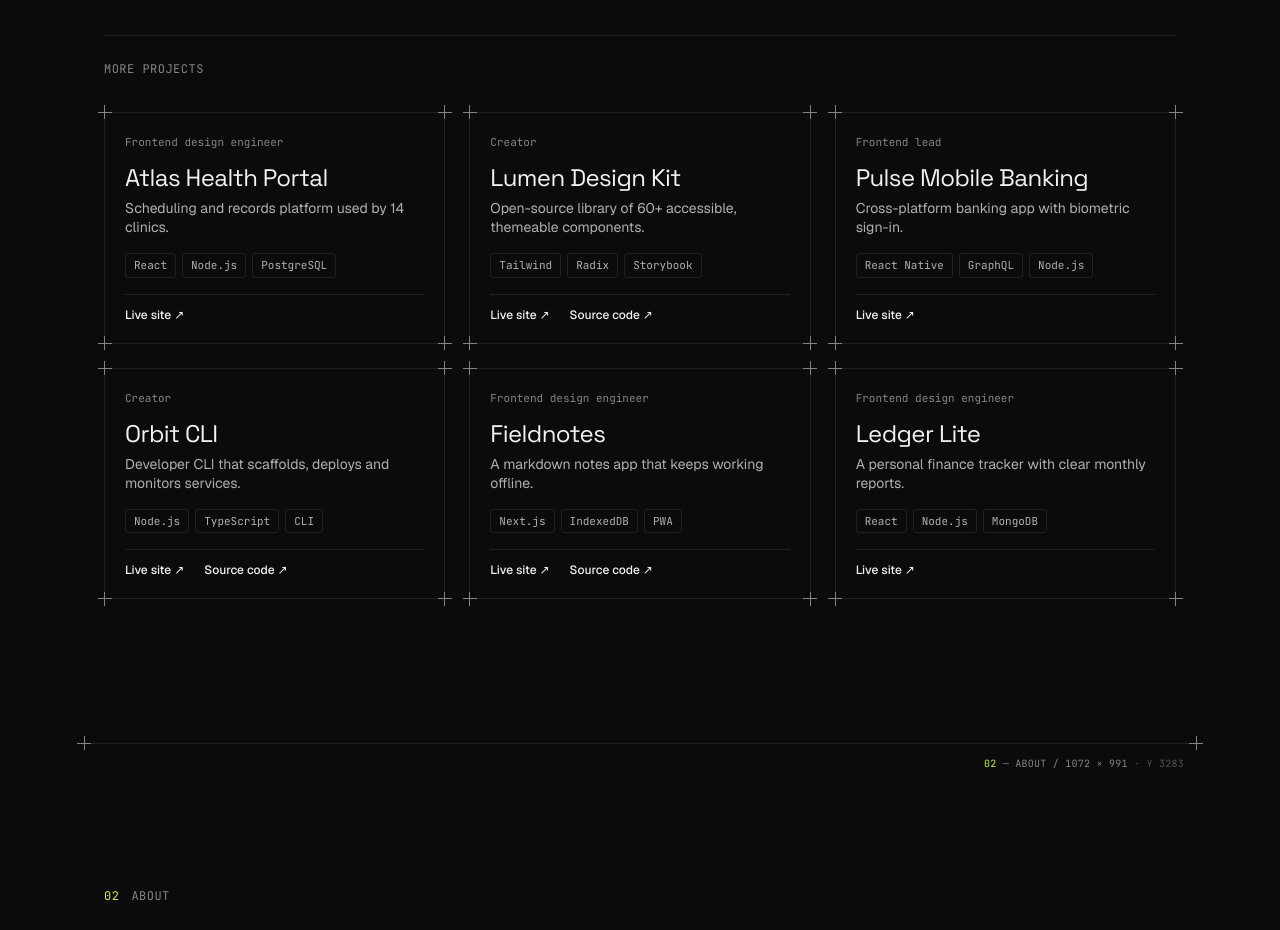
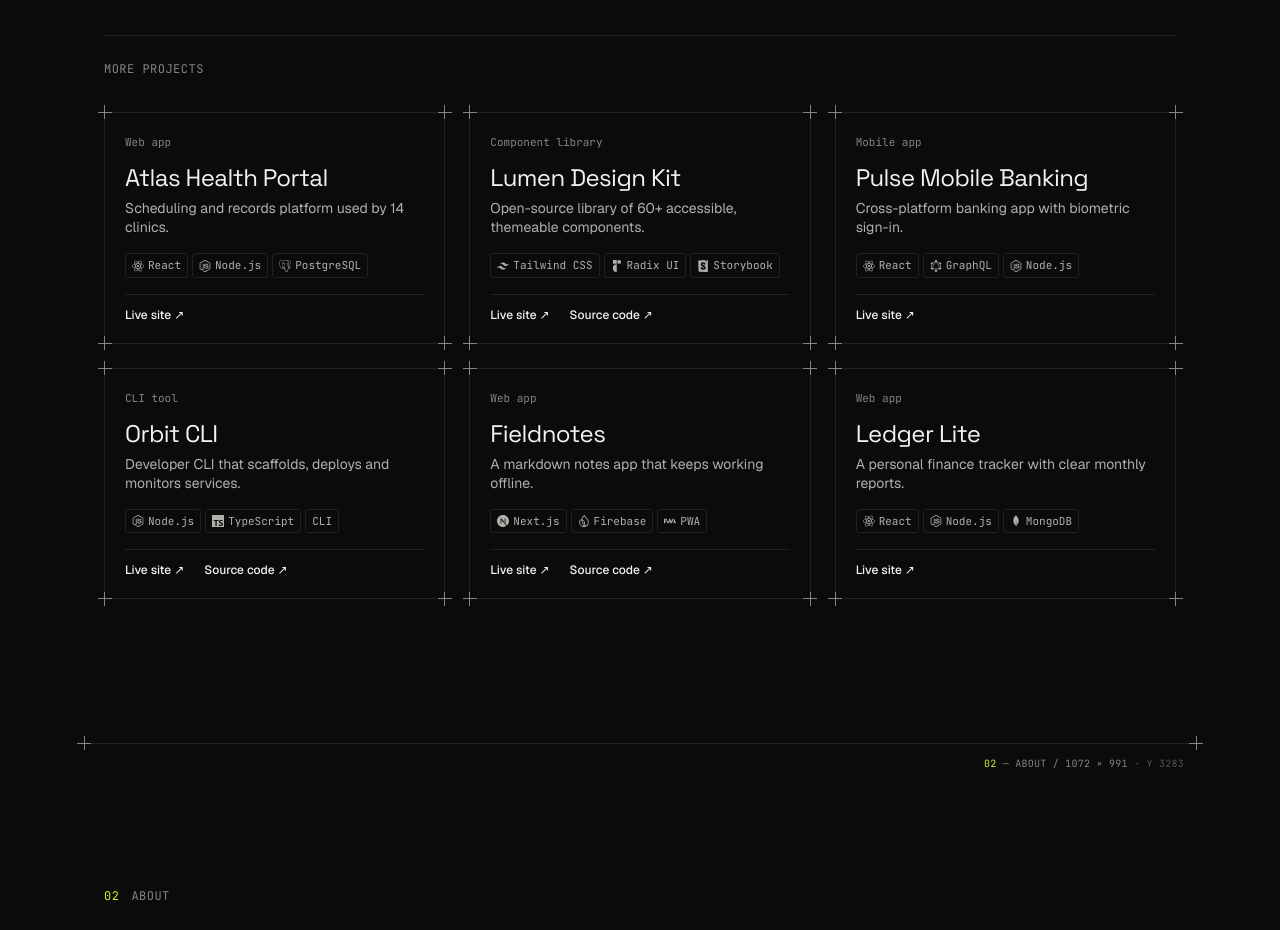
Before and after one commit to mtauhidul/mirtauhid.com-v6, a Next.js app: page / in a window 1280 px wide. Shown: the part 2540-3470 px from the top of the page. Built offline with nearby package versions, Linux system fonts and the light colour scheme; no server answers.

Commit message:
feat: richer small cards (project kind, logo chips, two-line summary); no status or numbers
Co-Authored-By: Claude Sonnet 5.5 <noreply@anthropic.com>

```diff
--- a/src/components/sections/project-card.tsx
+++ b/src/components/sections/project-card.tsx
@@ -2,6 +2,9 @@
 
 import { useState } from "react";
 import type { CaseStudy } from "@/types/content";
+import { TechIcon, hasBrandIcon } from "@/components/ui/tech-icon";
+
+const MAX_CHIPS = 4;
 
 type Side = "top" | "right" | "bottom" | "left";
 type Entry = { side: Side; on: boolean };
@@ -86,24 +89,30 @@ export function ProjectCard({ project }: { project: CaseStudy }) {
       <EdgeLine side="bottom" entry={entry} />
       <EdgeLine side="left" entry={entry} />
 
-      <div className="text-fg-subtle font-mono text-[11px]">{project.role}</div>
+      <div className="text-fg-subtle font-mono text-[11px]">{project.kind}</div>
 
       <h3 className="font-display mt-3 text-2xl leading-tight tracking-tight">
         {project.title}
       </h3>
-      <p className="text-fg-muted mt-1.5 flex-1 text-sm leading-snug">
+      <p className="text-fg-muted mt-1.5 line-clamp-2 flex-1 text-sm leading-snug">
         {project.summary}
       </p>
 
-      <ul className="mt-4 flex flex-wrap gap-1.5">
-        {project.stack.map((t) => (
+      <ul className="mt-4 flex flex-wrap gap-1">
+        {project.stack.slice(0, MAX_CHIPS).map((t) => (
           <li
             key={t}
-            className="border-line text-fg-muted rounded-[3px] border px-2 py-0.5 font-mono text-[11px]"
+            className="border-line text-fg-muted inline-flex items-center gap-1 rounded-[3px] border px-1.5 py-0.5 font-mono text-[11px]"
           >
+            {hasBrandIcon(t) && <TechIcon name={t} className="size-3" />}
             {t}
           </li>
         ))}
+        {project.stack.length > MAX_CHIPS && (
+          <li className="border-line text-fg-subtle rounded-[3px] border px-1.5 py-0.5 font-mono text-[11px]">
+            +{project.stack.length - MAX_CHIPS}
+          </li>
+        )}
       </ul>
 
       {(project.live || project.repo) && (
--- a/src/components/ui/tech-icon.tsx
+++ b/src/components/ui/tech-icon.tsx
@@ -1,13 +1,22 @@
 import {
   siAnthropic,
   siCloudinary,
+  siDocker,
   siExpress,
   siFirebase,
+  siGraphql,
   siJavascript,
   siMongodb,
   siNextdotjs,
   siNodedotjs,
+  siPostgresql,
+  siPrisma,
+  siPwa,
+  siRadixui,
   siReact,
+  siRedis,
+  siStorybook,
+  siSupabase,
   siTailwindcss,
   siTypescript,
   siVercel,
@@ -37,6 +46,15 @@ const icons: Record<string, { path: string }> = {
   "Express.js": siExpress,
   MongoDB: siMongodb,
   Firebase: siFirebase,
+  PostgreSQL: siPostgresql,
+  GraphQL: siGraphql,
+  Redis: siRedis,
+  Docker: siDocker,
+  Prisma: siPrisma,
+  Supabase: siSupabase,
+  Storybook: siStorybook,
+  "Radix UI": siRadixui,
+  PWA: siPwa,
   "Anthropic API": siAnthropic,
   Cloudinary: siCloudinary,
   Vercel: siVercel,
@@ -53,11 +71,20 @@ const monograms: Record<string, string> = {
  * Brand logo (monochrome, inherits the text color) or an initials tile.
  * Decorative: the tool name is always shown next to it.
  */
-export function TechIcon({ name }: { name: string }) {
+/** True when the tool has a real brand logo (as opposed to the initials tile). */
+export function hasBrandIcon(name: string): boolean {
+  return name in icons;
+}
+
+export function TechIcon({ name, className }: { name: string; className?: string }) {
   const icon = icons[name];
   if (icon) {
     return (
-      <svg viewBox="0 0 24 24" aria-hidden className="size-5 shrink-0 fill-current">
+      <svg
+        viewBox="0 0 24 24"
+        aria-hidden
+        className={`${className ?? "size-5"} shrink-0 fill-current`}
+      >
         <path d={icon.path} />
       </svg>
     );
--- a/src/content/projects.ts
+++ b/src/content/projects.ts
@@ -4,6 +4,7 @@ export const projects: CaseStudy[] = [
   {
     title: "Northwind Analytics",
     slug: "northwind-analytics",
+    kind: "Dashboard",
     summary: "Real-time analytics that turned 40M weekly events into decisions.",
     featured: true,
     context: "Northwind (SaaS, Series A)",
@@ -24,6 +25,7 @@ export const projects: CaseStudy[] = [
   {
     title: "Atlas Health Portal",
     slug: "atlas-health",
+    kind: "Web app",
     summary: "Scheduling and records platform used by 14 clinics.",
     context: "Atlas Clinics",
     role: "Frontend design engineer",
@@ -41,6 +43,7 @@ export const projects: CaseStudy[] = [
   {
     title: "Lumen Design Kit",
     slug: "lumen-kit",
+    kind: "Component library",
     summary: "Open-source library of 60+ accessible, themeable components.",
     context: "Open source",
     role: "Creator",
@@ -52,13 +55,14 @@ export const projects: CaseStudy[] = [
       { value: "AA", label: "WCAG contrast" },
       { value: "60+", label: "components" },
     ],
-    stack: ["Tailwind", "Radix", "Storybook"],
+    stack: ["Tailwind CSS", "Radix UI", "Storybook"],
     live: "#",
     repo: "#",
   },
   {
     title: "Pulse Mobile Banking",
     slug: "pulse-banking",
+    kind: "Mobile app",
     summary: "Cross-platform banking app with biometric sign-in.",
     context: "Pulse (fintech)",
     role: "Frontend lead",
@@ -70,12 +74,13 @@ export const projects: CaseStudy[] = [
       { value: "+48%", label: "onboarding completion" },
       { value: "4.8", label: "store rating" },
     ],
-    stack: ["React Native", "GraphQL", "Node.js"],
+    stack: ["React", "GraphQL", "Node.js"],
     live: "#",
   },
   {
     title: "Orbit CLI",
     slug: "orbit-cli",
+    kind: "CLI tool",
     context: "Open source",
     role: "Creator",
     year: "2024",
@@ -92,6 +97,7 @@ export const projects: CaseStudy[] = [
   {
     title: "Fieldnotes",
     slug: "fieldnotes",
+    kind: "Web app",
     context: "Personal project",
     role: "Frontend design engineer",
     year: "2024",
@@ -100,13 +106,14 @@ export const projects: CaseStudy[] = [
     solution:
       "A local-first notes app that stores everything on the device and syncs later.",
     results: [{ value: "0", label: "lost notes" }],
-    stack: ["Next.js", "IndexedDB", "PWA"],
+    stack: ["Next.js", "Firebase", "PWA"],
     live: "#",
     repo: "#",
   },
   {
     title: "Ledger Lite",
     slug: "ledger-lite",
+    kind: "Web app",
     context: "Personal project",
     role: "Frontend design engineer",
     year: "2023",
--- a/src/types/content.ts
+++ b/src/types/content.ts
@@ -2,6 +2,8 @@ export type CaseStudy = {
   title: string;
   slug: string;
   context: string;
+  /** what it is, e.g. "Web app", "Dashboard", "CLI tool" */
+  kind: string;
   role: string;
   year: string;
   /** one line, used on the small cards */
```
